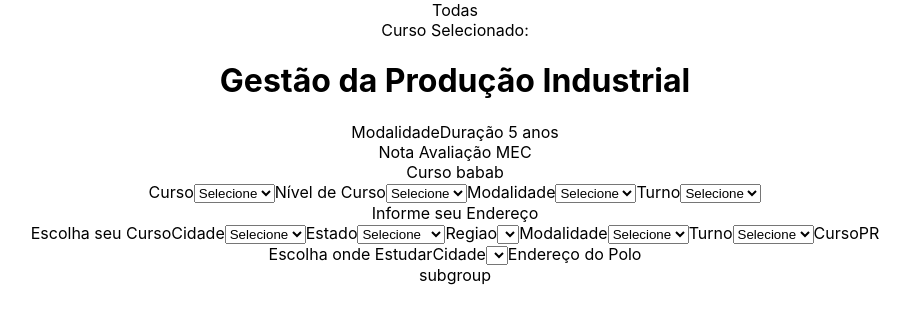
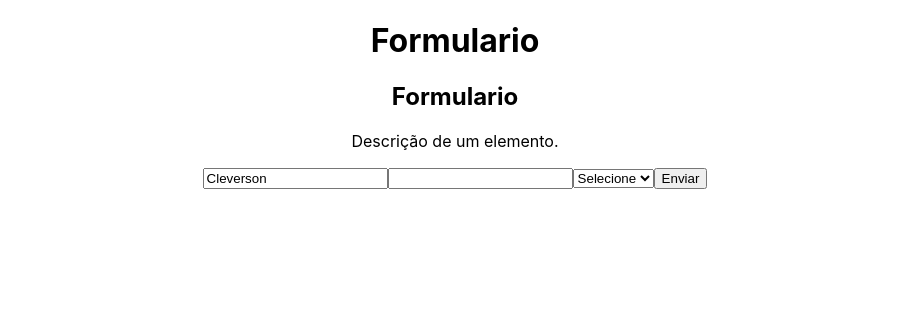
Before and after one commit to cleversonbiora/react-dynamic-form, a React (Create React App) app: page / in a window 1280 px wide. Shown: the top 324 px of the page, without its empty margins (185-1095 px from the left). Built offline with nearby package versions, Linux system fonts and the light colour scheme.

Commit message:
Refacto of Switch/Case of html tags

```diff
--- a/src/App.js
+++ b/src/App.js
@@ -1,10 +1,10 @@
 import React, { Component } from 'react';
 import './App.css';
-import formJson from './assets/form2.json';
+import formJson from './assets/form3.json';
 import { connect } from 'react-redux';
 import { bindActionCreators } from 'redux';
 import { updateState } from './actions';
-import SchemaField from './components/SchemaField.js'
+import DynamicForm from './components/DynamicForm.js'
 
 class App extends Component {
 
@@ -15,9 +15,7 @@ class App extends Component {
   render() {
     return (
       <div className="App">
-           {this.props.form.label}
-          {this.props.form.controls ?
-            (this.props.form.controls.map(form => <SchemaField form={form} />)) :(<div></div>)}
+        <DynamicForm form={this.props.form}/>
       </div>
     );
   }
--- /dev/null
+++ b/src/assets/form3.json
@@ -0,0 +1,74 @@
+{
+"id":"mainForm",
+"type":"form",
+"method":"get",
+"className":"form",
+"controls":[
+{
+    "id":"mainGroup",
+    "type":"div",
+    "className":"row",
+    "controls":[{
+        "id":"titleForm",
+        "type":"h1",
+        "value":"Formulario",
+        "className": "title"
+    },
+    {
+        "id":"subtitleForm",
+        "type":"h2",
+        "value":"Formulario",
+        "className": "title"
+    },
+    {
+        "id":"paragraph",
+        "type":"p",
+        "value":"Descrição de um elemento."
+    },
+    {
+        "id":"firstName",
+        "name":"firstName",
+        "type":"text",
+        "className": "form-control",
+        "value":"Cleverson"
+    },
+    {
+        "id":"lastName",
+        "name":"lastName",
+        "type":"text"
+    },
+    {
+        "id":"select1",
+        "name":"select1",
+        "type":"select",
+        "options":[
+            {
+               "value":"",
+               "label":"Selecione"
+            },
+            {
+               "value":"solid",
+               "label":"Solid"
+            },
+            {
+               "value":"great",
+               "label":"Great"
+            },
+            {
+               "value":"good",
+               "label":"Good"
+            },
+            {
+               "value":"unproven",
+               "label":"Unproven"
+            }
+         ]
+    },
+    {
+        "id":"btnSubmit",
+        "type":"submit",
+        "value":"Enviar",
+        "className": "btn btn-default"
+    }]
+}]
+}
--- /dev/null
+++ b/src/components/BaseInput.js
@@ -0,0 +1,57 @@
+import React,{Component} from "react";
+
+class BaseInput extends Component {
+    constructor(props) {
+        super(props);
+        console.log(this.props.value);
+        this.state = {inputValue: (this.props.value ? this.props.value : "")};
+    }
+
+    render() {
+      if (!this.props.id) {
+        console.log("No id for", this.props);
+        throw new Error(`no id for props ${JSON.stringify(this.props)}`);
+      }
+      const {
+        value,
+        readonly,
+        disabled,
+        autofocus,
+        onBlur,
+        onFocus,
+        options,
+        schema,
+        formContext,
+        registry,
+        rawErrors,
+        className,
+        ...inputProps
+      } = this.props;
+      inputProps.type = inputProps.type || "text";
+      const _onChange = ({ target: { value } }) => {
+        return this.props.onChange ? this.props.onChange(value) : (value) => this.setState({inputValue:value});
+      };
+
+      return (
+        <input
+          readOnly={readonly}
+          disabled={disabled}
+          autoFocus={autofocus}
+          value={this.state.inputValue}
+          {...inputProps}
+          onChange={_onChange}
+          onBlur={onBlur && (event => onBlur(inputProps.id, event.target.value))}
+          onFocus={onFocus && (event => onFocus(inputProps.id, event.target.value))}
+        />
+      );
+  }
+}
+BaseInput.defaultProps = {
+    type: "text",
+    required: false,
+    disabled: false,
+    readonly: false,
+    autofocus: false
+  };
+
+export default BaseInput;
--- /dev/null
+++ b/src/components/DynamicForm.js
@@ -0,0 +1,9 @@
+import React, { Component } from 'react';
+import SchemaField  from './SchemaField';
+
+class DynamicForm extends Component {
+  render() {
+    return(<SchemaField {...this.props.form}/>);
+  }
+}
+export default DynamicForm;
--- a/src/components/SchemaField.js
+++ b/src/components/SchemaField.js
@@ -1,54 +1,66 @@
 import React, { Component } from 'react';
+import BaseInput from './BaseInput';
+import { onChangeValue } from '../actions';
 
 class SchemaField extends Component {
   render() {
     const {
-        label,
+        type,
         controls,
-        controlType,
         value,
         options,
-        className
-    } = this.props.form;
-    switch(controlType){
-        case 'formGroup':
+        ...inputProps
+    } = this.props;
+    switch(type){
+        case 'button':
+        case 'checkbox':
+        case 'color':
+        case 'date':
+        case 'datetime-local':
+        case 'email ':
+        case 'file':
+        case 'hidden':
+        case 'image':
+        case 'month ':
+        case 'number ':
+        case 'password':
+        case 'radio':
+        case 'range':
+        case 'reset':
+        case 'search':
+        case 'submit':
+        case 'tel':
+        case 'text':
+        case 'time':
+        case 'url':
+        case 'week':
             return (
-                <div className={className}>
-                    {label}
-                    {controls ?
-                    (controls.map(form => <SchemaField form={form} />)) :(<div></div>)}
-                </div>
+                <BaseInput type={type} value={value} {...inputProps} />
             );
-        case 'h1':
+        case 'select':
+        case 'datalist':
+            const CustomList = `${type}`;
             return (
-                <h1 className={className} >{value}</h1>
+                <CustomList {...inputProps}>
+                        {options ? (options.map(option => <option key={option.value} value={option.value}>{option.label ? option.label : option.value}</option>)):(<option value="">Selecione</option>)}
+                </CustomList>
             );
-        case 'span':
-            return (
-                <span className={className}>{value}</span>
-            );
-        case 'textbox':
+        case 'fragment':
             return (
                 <React.Fragment>
-                    {label? (<label>{label}</label>):""}
-                    <textbox className={className}>{value}</textbox>
-                </React.Fragment>
-            );
-        case 'dropdown':
-            return (
-                <React.Fragment>
-                    {label? (<label>{label}</label>):""}
-                    <select className={className}>
-                        {options ? (options.map(option => <option value="">{option.value}</option>)):(<option value="">Selecione</option>)}
-                    </select>
+                    {value}
+                    {controls ?
+                    (controls.map(control => <SchemaField key={control.id} {...control} />)) :(null)}
                 </React.Fragment>
             );
         default:
+            const CustomTag = `${type}`;
             return (
-                <React.Fragment>
+                <CustomTag {...inputProps}>
+                    {value}
                     {controls ?
-                    (controls.map(form => <SchemaField form={form} />)) :(<div></div>)}
-                </React.Fragment>
+                    (controls.map(control => <SchemaField key={control.id} {...control} />)) :(null)}
+                </CustomTag>
             );
     }
   }
```
Also changed, not shown: src/components/Item.js (deleted, +0 -14 lines).
